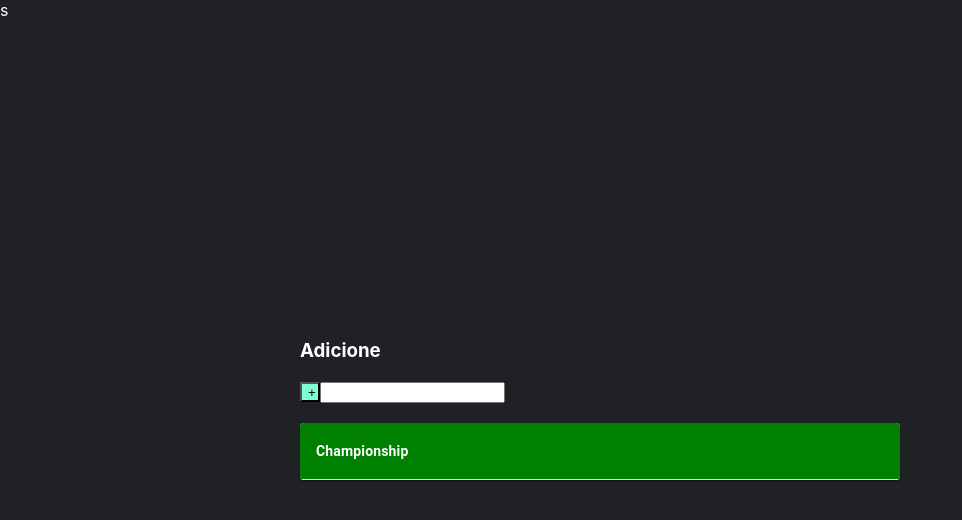
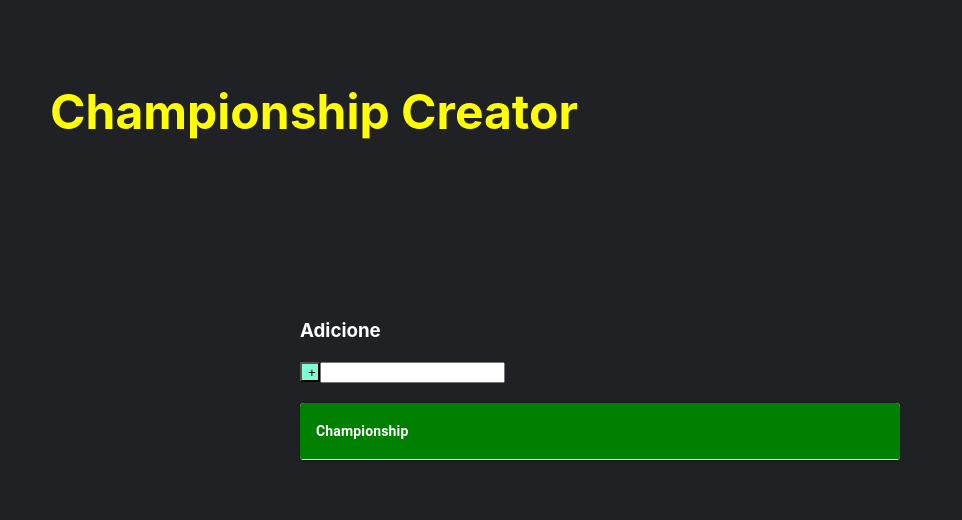
Before and after one commit to guhenrique007/championship-generator, a React (Create React App) app: page / in a window 1280 px wide. Shown: the top 520 px of the page, without its empty margins (0-962 px from the left). Built offline with nearby package versions, Linux system fonts and the light colour scheme.

Commit message:
Add Header

```diff
--- a/package.json
+++ b/package.json
@@ -16,7 +16,7 @@
     "web-vitals": "^1.1.2"
   },
   "scripts": {
-    "start": "react-scripts start",
+    "start": "react-scripts  --openssl-legacy-provider start",
     "build": "react-scripts build",
     "test": "react-scripts test",
     "eject": "react-scripts eject"
--- a/src/App.js
+++ b/src/App.js
@@ -2,21 +2,22 @@ import './App.css';
 import { AppContainer } from './Components/AppContainer.style';
 import { GlobalStyles } from './GlobalStyles.style'
 import { InsertRow } from './Components/InsertRow/insertRow';
-import { TableChamp } from './Components/Table/TableChamp.style';
+import { TableChamp } from './Components/Table/TableChamp';
 import TeamProvider from './context/Team';
 import ParticipantProvider from './context/Participants';
 import FixtureProvider from './context/Fixtures';
 import { SchedulerButton } from './Components/SchedulerButton.style';
 import { TableFixtures } from './Components/TableFixtures/TableFixtures';
-
+import Header from './Components/Header/Header';
 
 function App() {
   return (
-    <TeamProvider>s
+    <TeamProvider>
       <ParticipantProvider>
         <FixtureProvider>
           <AppContainer>
             <GlobalStyles />
+            <Header></Header>
             <h3>Adicione</h3>
             <InsertRow></InsertRow>
             <TableChamp></TableChamp>
--- /dev/null
+++ b/src/Components/Header/Header.js
@@ -0,0 +1,23 @@
+import * as React from 'react';
+import styled from "styled-components";
+
+const Container = styled.div`
+  position: absolute;
+  top: 50px;
+  left: 50px;
+`
+
+const Headline = styled.h1`
+  font-size: xxx-large;
+  color: yellow;
+`
+
+export default function Header() {
+  return (
+    <Container>
+      <Headline>
+        Championship Creator
+      </Headline>
+    </Container>
+  )
+}
```
Also changed, not shown: src/Components/Table/TableChamp.js (renamed from src/Components/Table/TableChamp.style.js).
